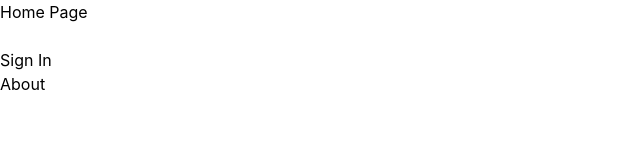
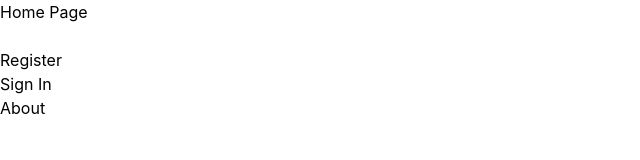
Before and after one commit to khamkarsuraj/linkedin-clone, a React (Create React App) app in the folder client/: page / in a window 1280 px wide. Shown: the top 160 px of the page, without its empty margins (0-640 px from the left). Built offline with nearby package versions, Linux system fonts and the light colour scheme.

Commit message:
Adding register link

```diff
--- a/client/src/components/home.jsx
+++ b/client/src/components/home.jsx
@@ -7,6 +7,8 @@ function Home() {
         <div className="main-container">
             <h1>Home Page</h1>
             <br />
+            <Link to="/register">Register</Link>
+            <br />
             <Link to="/signin">Sign In</Link>
             <br />
             <Link to="/about">About</Link>
```
